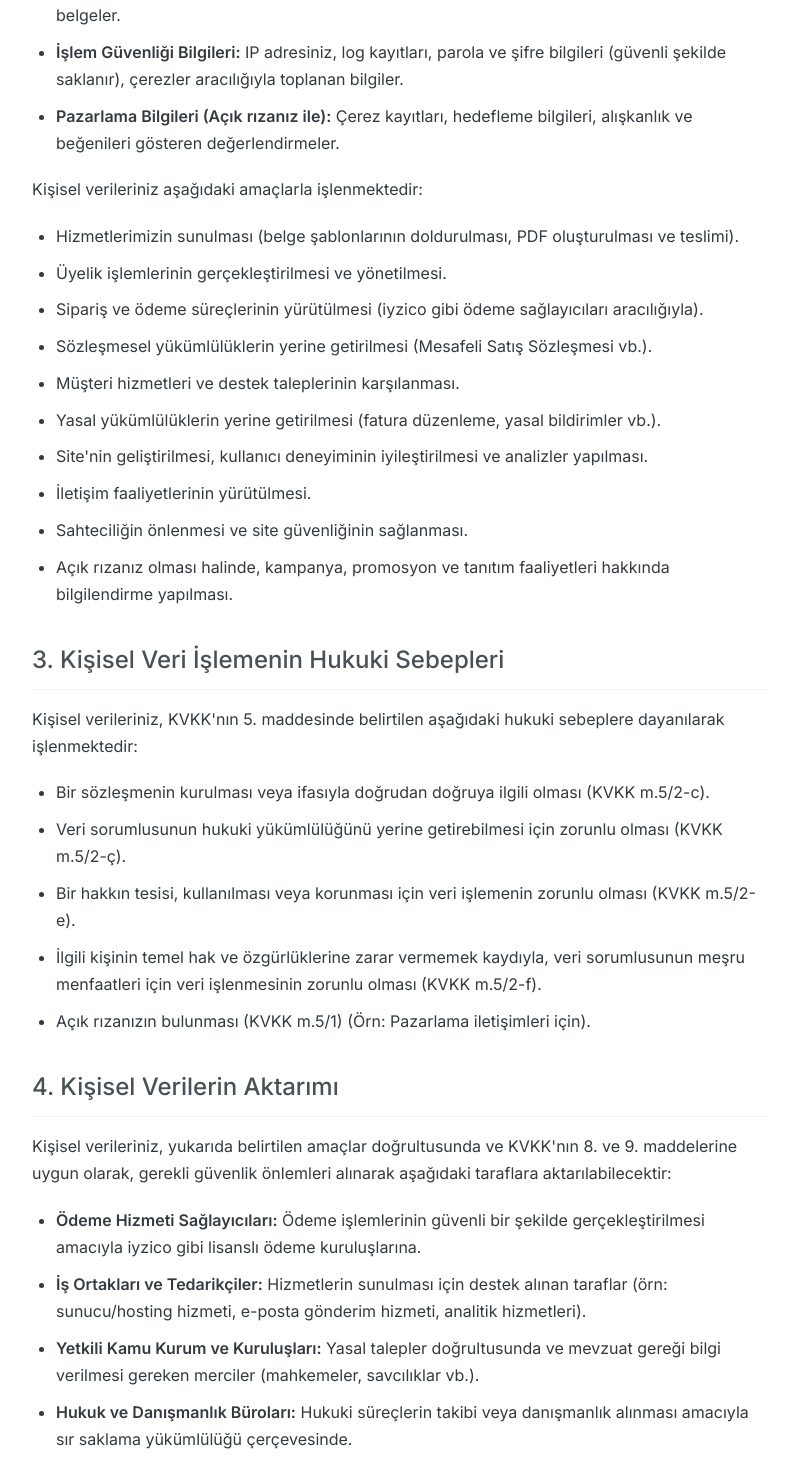
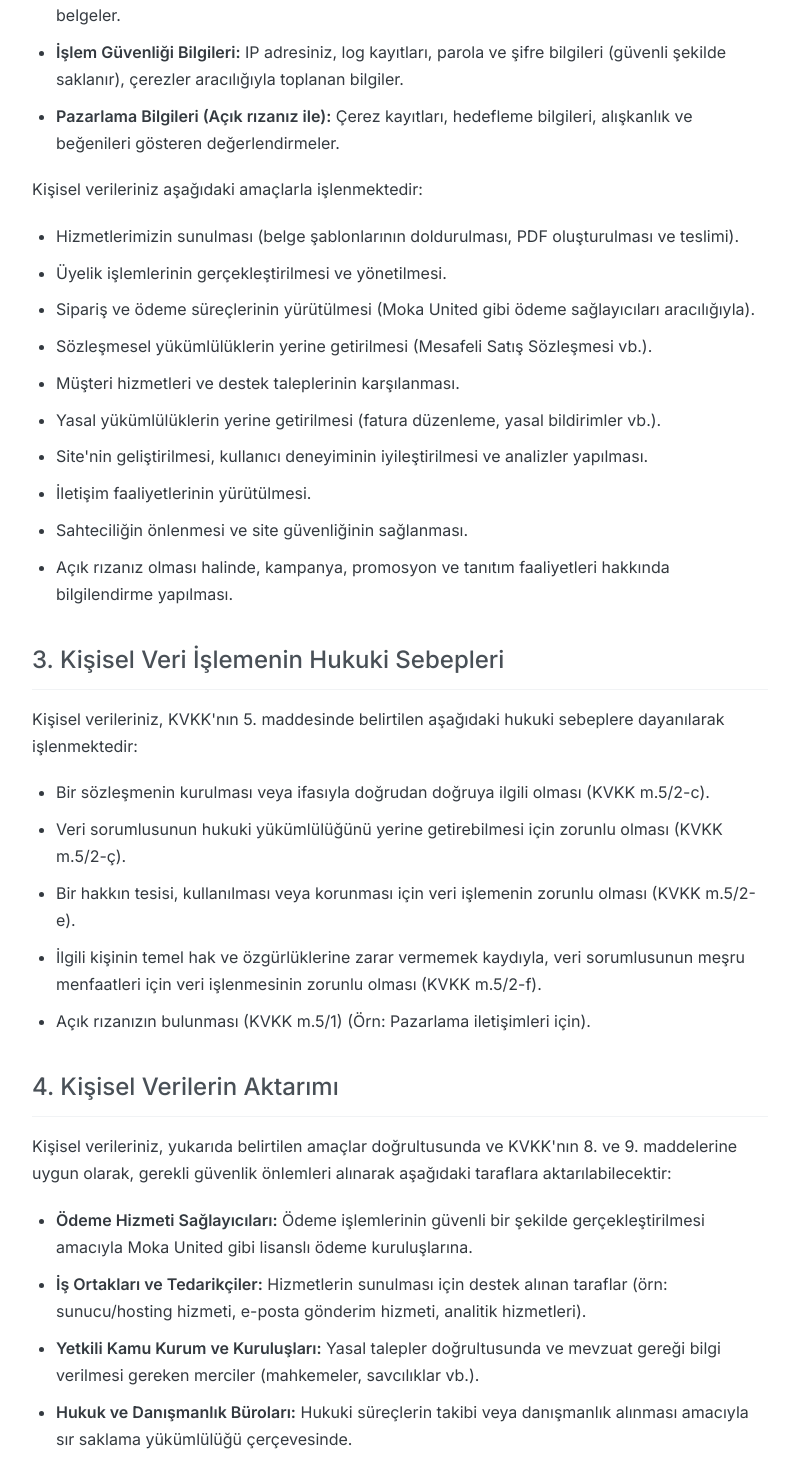
Before and after one commit to gorkemu/belge-hizli, a React (Vite) app in the folder frontend/: page /gizlilik-politikasi in a window 1280 px wide. Shown: the part 971-2429 px from the top of the page, without its empty margins (240-1039 px from the left). Built offline with nearby package versions, Linux system fonts and the light colour scheme; no server answers.

Commit message:
iyzico > Moka United

```diff
--- a/frontend/src/components/DeliveryReturn.jsx
+++ b/frontend/src/components/DeliveryReturn.jsx
@@ -25,7 +25,7 @@ function DeliveryReturn() {
         <li>İhtiyacınıza uygun belge şablonunu seçin.</li>
         <li>Şablon detay sayfasındaki form alanlarını dikkatlice doldurun.</li>
         <li>Gerekli bilgileri girdikten sonra ödeme adımına geçin.</li>
-        <li>Ödemeniz iyzico gibi güvenli ödeme altyapıları üzerinden başarıyla tamamlandıktan sonra,
+        <li>Ödemeniz Moka United gibi güvenli ödeme altyapıları üzerinden başarıyla tamamlandıktan sonra,
           girdiğiniz bilgilerle oluşturulan kişiselleştirilmiş PDF belgeniz indirilmeye hazır hale gelecektir.</li>
       </ol>
       <p className={styles.paragraph}>
--- a/frontend/src/components/PrivacyPolicy.jsx
+++ b/frontend/src/components/PrivacyPolicy.jsx
@@ -56,7 +56,7 @@ function PrivacyPolicy() {
       <ul className={styles.purposeList}>
         <li>Hizmetlerimizin sunulması (belge şablonlarının doldurulması, PDF oluşturulması ve teslimi).</li>
         <li>Üyelik işlemlerinin gerçekleştirilmesi ve yönetilmesi.</li>
-        <li>Sipariş ve ödeme süreçlerinin yürütülmesi (iyzico gibi ödeme sağlayıcıları aracılığıyla).</li>
+        <li>Sipariş ve ödeme süreçlerinin yürütülmesi (Moka United gibi ödeme sağlayıcıları aracılığıyla).</li>
         <li>Sözleşmesel yükümlülüklerin yerine getirilmesi (Mesafeli Satış Sözleşmesi vb.).</li>
         <li>Müşteri hizmetleri ve destek taleplerinin karşılanması.</li>
         <li>Yasal yükümlülüklerin yerine getirilmesi (fatura düzenleme, yasal bildirimler vb.).</li>
@@ -82,7 +82,7 @@ function PrivacyPolicy() {
         gerekli güvenlik önlemleri alınarak aşağıdaki taraflara aktarılabilecektir:
       </p>
       <ul className={styles.purposeList}>
-        <li><strong>Ödeme Hizmeti Sağlayıcıları:</strong> Ödeme işlemlerinin güvenli bir şekilde gerçekleştirilmesi amacıyla iyzico gibi lisanslı ödeme kuruluşlarına.</li>
+        <li><strong>Ödeme Hizmeti Sağlayıcıları:</strong> Ödeme işlemlerinin güvenli bir şekilde gerçekleştirilmesi amacıyla Moka United gibi lisanslı ödeme kuruluşlarına.</li>
         <li><strong>İş Ortakları ve Tedarikçiler:</strong> Hizmetlerin sunulması için destek alınan taraflar (örn: sunucu/hosting hizmeti, e-posta gönderim hizmeti, analitik hizmetleri).</li>
         <li><strong>Yetkili Kamu Kurum ve Kuruluşları:</strong> Yasal talepler doğrultusunda ve mevzuat gereği bilgi verilmesi gereken merciler (mahkemeler, savcılıklar vb.).</li>
         <li><strong>Hukuk ve Danışmanlık Büroları:</strong> Hukuki süreçlerin takibi veya danışmanlık alınması amacıyla sır saklama yükümlülüğü çerçevesinde.</li>
--- a/frontend/src/components/TermsOfService.jsx
+++ b/frontend/src/components/TermsOfService.jsx
@@ -95,7 +95,7 @@
             6.1. Belirli şablonlardan PDF Belge oluşturma ve indirme hizmeti ücrete tabidir. Ücretler, ilgili şablonun sayfasında ve ödeme adımında açıkça belirtilir. Fiyatlara KDV dahildir.
           </p>
           <p className={styles.paragraph}>
-            6.2. Ödemeler, Site üzerinde belirtilen yöntemlerle (örn: iyzico aracılığıyla kredi kartı) yapılır. Kullanıcı, ödeme için verdiği bilgilerin doğru olduğunu kabul eder.
+            6.2. Ödemeler, Site üzerinde belirtilen yöntemlerle (örn: Moka United aracılığıyla kredi kartı) yapılır. Kullanıcı, ödeme için verdiği bilgilerin doğru olduğunu kabul eder.
           </p>
           <p className={styles.paragraph}>
             6.3. Başarılı ödeme sonrası, oluşturulan PDF Belge indirmeye hazır hale gelir ve/veya Kullanıcının belirttiği e-posta adresine gönderilebilir.
```
